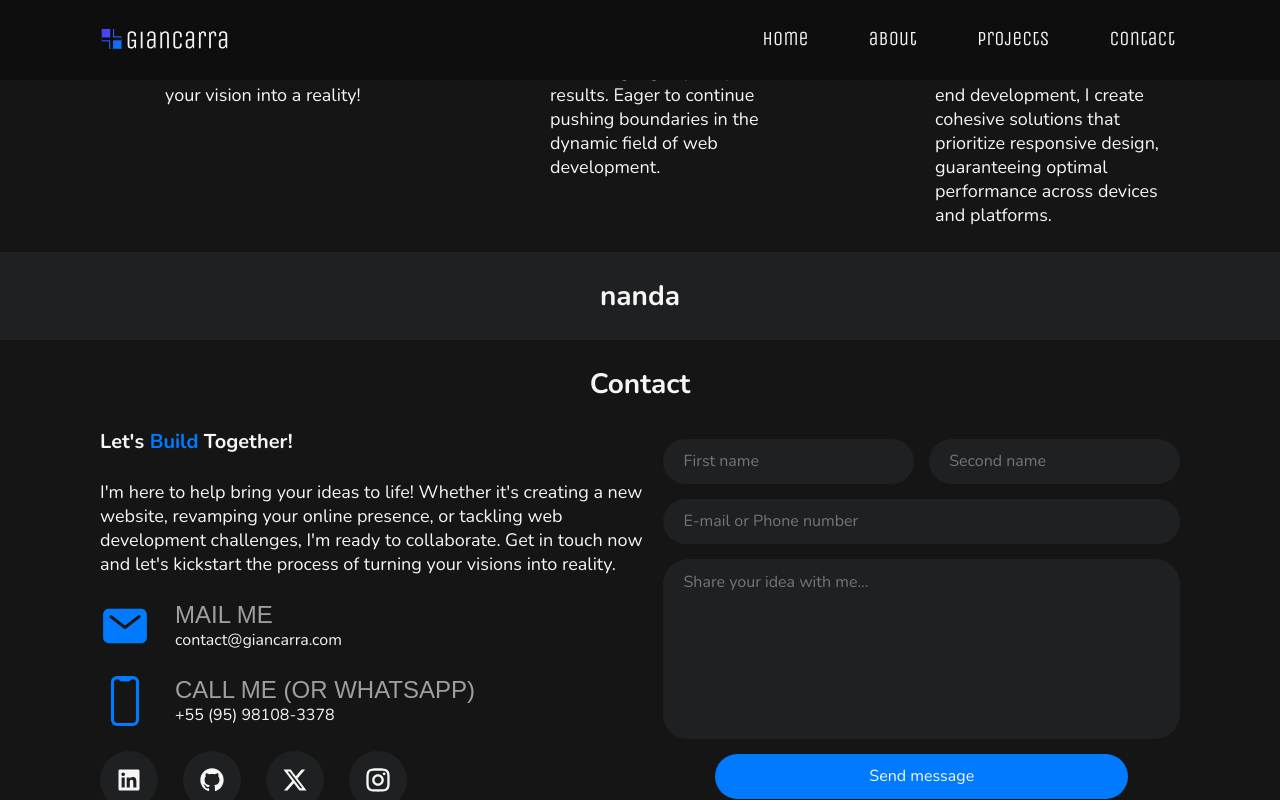
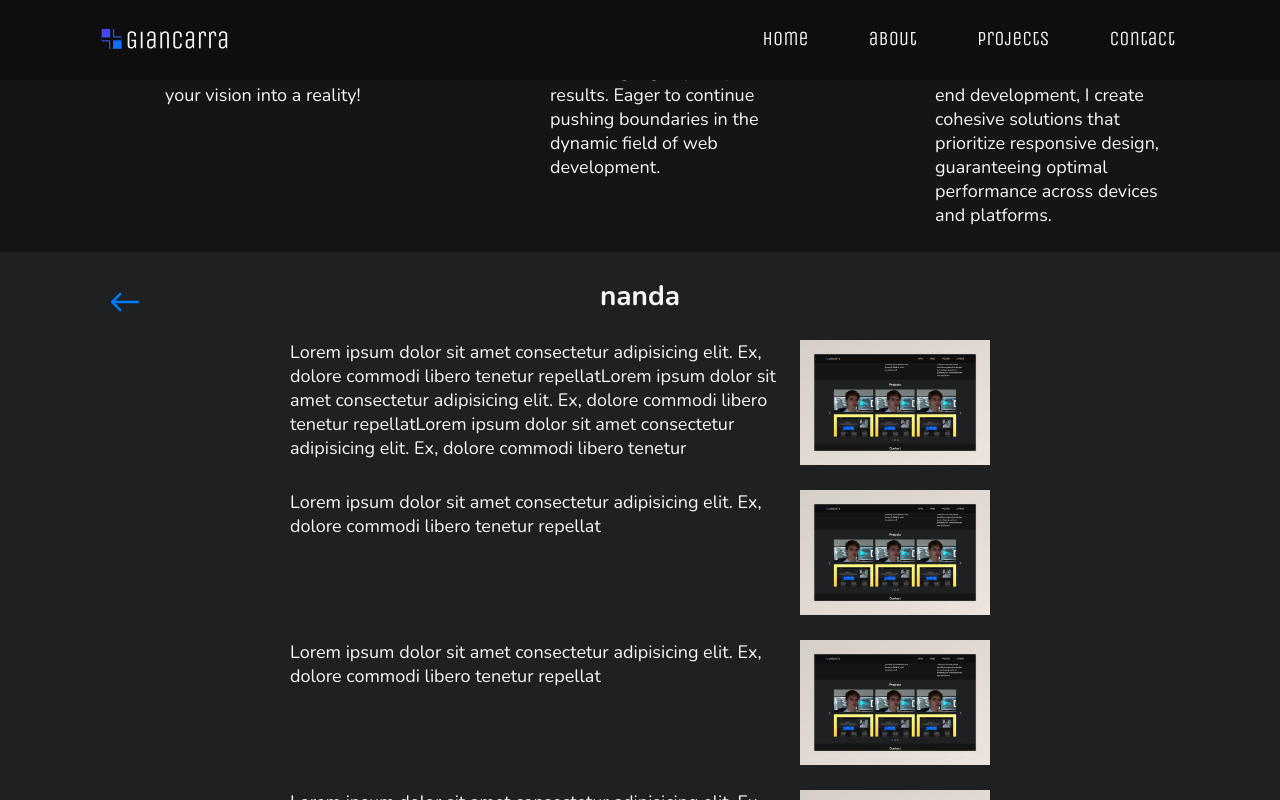
Before and after one commit to GianlucaCarra/portfolio-web, a React (Vite) app: page / in a window 1280 px wide. Both pictures are taken after a click on the button 270 px from the left and 440 px from the top of the page. Built offline with nearby package versions, Linux system fonts and the light colour scheme; a web font is replaced by a local one.

Commit message:
show carousel

```diff
--- a/src/components/AboutText/index.jsx
+++ b/src/components/AboutText/index.jsx
@@ -10,6 +10,7 @@ export function AboutText({number, title, text}) {
       </div>
 
       <div className='text'>
+        {title}
         {text}
       </div>
     </Container>
--- a/src/components/Carousel/index.jsx
+++ b/src/components/Carousel/index.jsx
@@ -3,8 +3,9 @@ import { useState } from "react";
 import { Container, Section } from "./style";
 
 import { GaleryItem } from "../GaleryItem";
+import { InfoSection } from "../InfoSection";
 
-import { IoIosArrowBack, IoIosArrowForward } from "react-icons/io";
+import { IoIosArrowBack, IoIosArrowForward, IoIosArrowRoundBack} from "react-icons/io";
 
 export function Carousel({ data }) {
   const [slide, setSlide] = useState(0);
@@ -33,7 +34,7 @@ export function Carousel({ data }) {
                       <GaleryItem
                         key={idx}
                         img={element.img}
-                        className={element.className && " notSelectable"}
+                        className={element.type && " notSelectable"}
                         title={element.title}
                         desc={element.desc}
                         onClick={() => showInfo(element)}
@@ -63,11 +64,23 @@ export function Carousel({ data }) {
   const [project, setProject] = useState(html);
 
   const showInfo = (data) => {
-    const infoData = "";
+    const infoData = data.info;
+
+    const showCarousel = () => {
+      setProject(html)
+    }
 
     const showInfos = (
       <Section>
+        <IoIosArrowRoundBack size={50} onClick={showCarousel} />
         <h1>{data.title}</h1>
+        {
+          infoData.text.map((item, idx) => {
+            return (
+              <InfoSection key={idx} className={"reverse"} img={item.img} text={item.parag}/>
+            )
+          })
+        }
       </Section>
     );
 
--- a/src/components/Carousel/style.js
+++ b/src/components/Carousel/style.js
@@ -63,9 +63,28 @@ export const Container = styled.div`
 `;
 
 export const Section = styled.div`
+  display: flex;
+  flex-direction: column;
+  gap: 25px;
+
+  > svg {
+    color: ${({ theme }) => theme.COLOR.BLUE};
+    position: absolute;
+    left: 100px;
+    transition: .4s;
+
+    &:hover {
+      cursor: pointer;
+      filter: brightness(0.8);
+      transition: .4s;
+      transform: scale(1.2);
+    }
+  }
+
   > h1 {
     color: ${({ theme }) => theme.COLOR.WHITE};
 
+    text-align: center;
     font-size: 28px;
   }
 `;
--- /dev/null
+++ b/src/components/InfoSection/index.jsx
@@ -0,0 +1,10 @@
+import { Container } from "./style";
+
+export function InfoSection({ img, text, className }) {
+  return (
+    <Container className={className}>
+      <p>{text}</p>
+      <img src={img} />
+    </Container>
+  );
+}
--- /dev/null
+++ b/src/components/InfoSection/style.js
@@ -0,0 +1,25 @@
+import styled from "styled-components";
+
+export const Container = styled.div`
+  display: flex;
+  max-width: 700px;
+  max-height: 125px;
+  overflow: hidden;
+  gap: 15px;
+
+  .reverse {
+
+  }
+
+  p {
+    font-size: 18px;
+    color: ${({ theme }) => theme.COLOR.WHITE};
+  }
+
+  img {
+    height: 125px;
+    width: 200px;
+    object-fit: cover;
+  }
+
+`;
--- a/src/data/projectsData.json
+++ b/src/data/projectsData.json
@@ -5,8 +5,30 @@
         {
           "img": "src/assets/web2.png",
           "title": "nanda",
-          "className": "backend",
-          "desc": "Lorem ipsum dolor sit amet consectetur adipisicing elit. Ex, dolore commodi libero tenetur repellat soluta dicta est. Veritatis consequuntur, maxime nulla cupiditate fuga, tenetur eos libero porro, praesentium eligendi quasi."
+          "type": "backend",
+          "desc": "Lorem ipsum dolor sit amet consectetur adipisicing elit. Ex, dolore commodi libero tenetur repellat soluta dicta est. Veritatis consequuntur, maxime nulla cupiditate fuga, tenetur eos libero porro, praesentium eligendi quasi.",
+          "info": {
+            "link": "https://instagram.com",
+            "github": "https://github.com",
+            "text": [
+              {
+                "parag": "Lorem ipsum dolor sit amet consectetur adipisicing elit. Ex, dolore commodi libero tenetur repellatLorem ipsum dolor sit amet consectetur adipisicing elit. Ex, dolore commodi libero tenetur repellatLorem ipsum dolor sit amet consectetur adipisicing elit. Ex, dolore commodi libero tenetur repellatLorem ipsum dolor sit ",
+                "img": "src/assets/web2.png"
+              },
+              {
+                "parag": "Lorem ipsum dolor sit amet consectetur adipisicing elit. Ex, dolore commodi libero tenetur repellat",
+                "img": "src/assets/web2.png"
+              },
+              {
+                "parag": "Lorem ipsum dolor sit amet consectetur adipisicing elit. Ex, dolore commodi libero tenetur repellat",
+                "img": "src/assets/web2.png"
+              },
+              {
+                "parag": "Lorem ipsum dolor sit amet consectetur adipisicing elit. Ex, dolore commodi libero tenetur repellat",
+                "img": "src/assets/web2.png"
+              }
+            ]
+          }
         },
         {
           "img": "src/assets/image-personal.png",
--- a/src/pages/UserView/style.js
+++ b/src/pages/UserView/style.js
@@ -131,6 +131,8 @@ export const Projects = styled.section`
 
   gap: 25px;
   padding: 25px 100px;
+
+  position: relative;
 `;
 
 export const Contact = styled.section`
```
